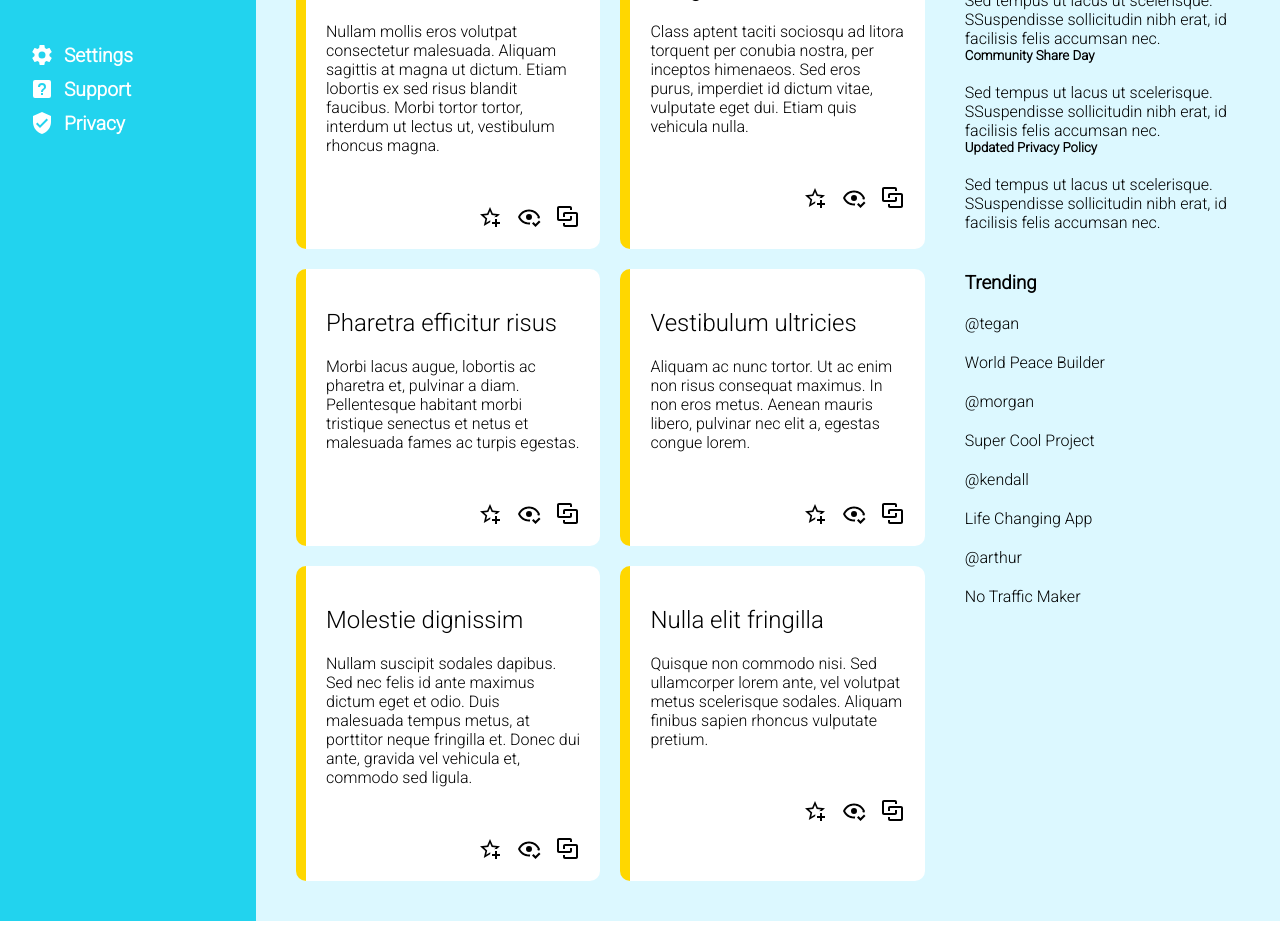
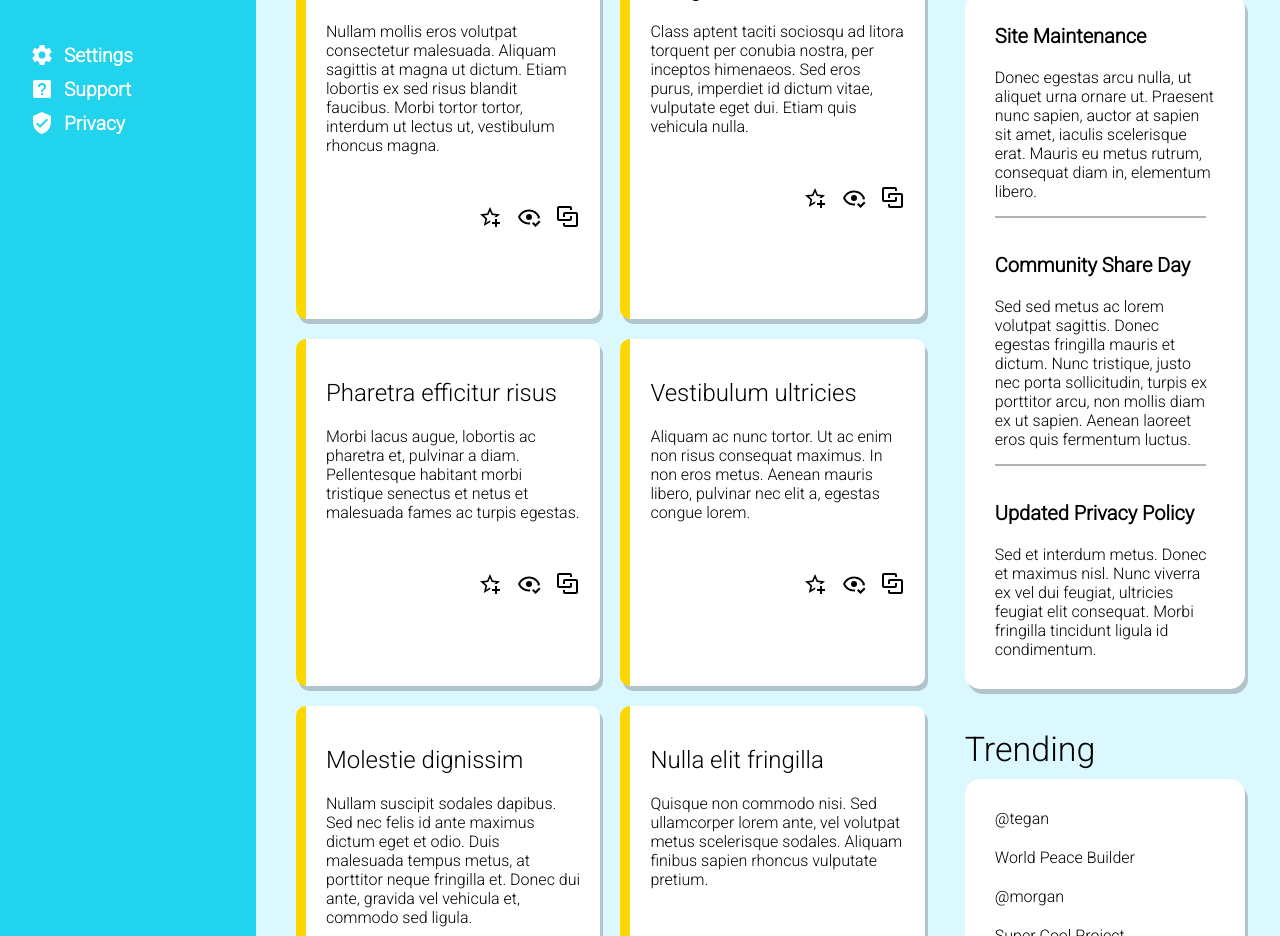
Before and after one commit to alex-nemeth/admin-dashboard, a plain HTML site: page index.html in a window 1280 px wide. Shown: the part 326-1262 px from the top of the page. Drawn offline with Linux system fonts and the light colour scheme.

Commit message:
announcements styled

```diff
--- a/index.html
+++ b/index.html
@@ -454,30 +454,44 @@
                     </div>
                     <div class="announcementsandtrending">
                         <div class="announcements">
-                            <h3>Announcements</h3>
+                            <p class="announcementstext">Announcements</p>
                             <div class="announcementbox">
-                                <h5>Site Maintenance</h5>
-                                <p>
-                                    Sed tempus ut lacus ut scelerisque.
-                                    SSuspendisse sollicitudin nibh erat, id
-                                    facilisis felis accumsan nec.
+                                <p class="announcementtitle">
+                                    Site Maintenance
                                 </p>
-                                <h5>Community Share Day</h5>
-                                <p>
-                                    Sed tempus ut lacus ut scelerisque.
-                                    SSuspendisse sollicitudin nibh erat, id
-                                    facilisis felis accumsan nec.
+                                <p class="announcement">
+                                    Donec egestas arcu nulla, ut aliquet urna
+                                    ornare ut. Praesent nunc sapien, auctor at
+                                    sapien sit amet, iaculis scelerisque erat.
+                                    Mauris eu metus rutrum, consequat diam in,
+                                    elementum libero.
                                 </p>
-                                <h5>Updated Privacy Policy</h5>
-                                <p>
-                                    Sed tempus ut lacus ut scelerisque.
-                                    SSuspendisse sollicitudin nibh erat, id
-                                    facilisis felis accumsan nec.
+                                <div class="divider"></div>
+                                <p class="announcementtitle">
+                                    Community Share Day
+                                </p>
+                                <p class="announcement">
+                                    Sed sed metus ac lorem volutpat sagittis.
+                                    Donec egestas fringilla mauris et dictum.
+                                    Nunc tristique, justo nec porta
+                                    sollicitudin, turpis ex porttitor arcu, non
+                                    mollis diam ex ut sapien. Aenean laoreet
+                                    eros quis fermentum luctus.
+                                </p>
+                                <div class="divider"></div>
+                                <p class="announcementtitle">
+                                    Updated Privacy Policy
+                                </p>
+                                <p class="announcement">
+                                    Sed et interdum metus. Donec et maximus
+                                    nisl. Nunc viverra ex vel dui feugiat,
+                                    ultricies feugiat elit consequat. Morbi
+                                    fringilla tincidunt ligula id condimentum.
                                 </p>
                             </div>
                         </div>
                         <div class="trending">
-                            <h3>Trending</h3>
+                            <p class="announcementstext">Trending</p>
                             <div class="trendingbox">
                                 <p>@tegan</p>
                                 <p>World Peace Builder</p>
--- a/styles.css
+++ b/styles.css
@@ -190,6 +190,7 @@ button {
     padding: 20px;
     border-left: solid 10px;
     border-color: gold;
+    box-shadow: 3px 5px #b0c4c9;
 }
 
 .projecticons {
@@ -214,9 +215,52 @@ p {
 .announcementsandtrending {
     display: flex;
     flex-direction: column;
+    margin-top: 10px;
+}
+
+.announcementstext {
+    font-size: 34px;
+}
+
+.announcementbox {
+    background-color: white;
+    padding: 10px 30px;
+    margin-top: 10px;
+    border-radius: 15px;
+    margin-right: 15px;
+    padding-bottom: 30px;
+    box-shadow: 3px 5px #b0c4c9;
+}
+
+.announcementtitle {
+    font-weight: bolder;
+    font-size: 20px;
+}
+
+.announcement {
+    font-size: 16px;
+}
+
+.trending {
     margin-top: 20px;
 }
 
-.trending {
-    margin-top: 40px;
+.divider {
+    border: 0.5px solid;
+    border-width: 50%;
+    opacity: 30%;
+    width: 95%;
+    display: flex;
+    justify-content: center;
+    margin: 15px 0px;
 }
+
+.trendingbox {
+    background-color: white;
+    padding: 10px 30px;
+    margin-top: 10px;
+    border-radius: 15px;
+    margin-right: 15px;
+    padding-bottom: 30px;
+    box-shadow: 3px 5px #b0c4c9;
+}
```
